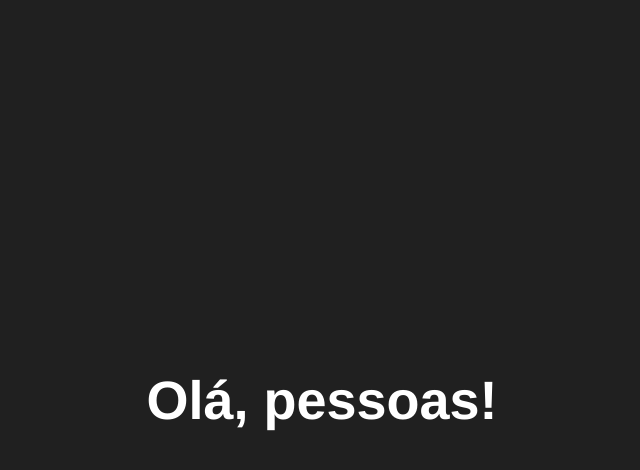
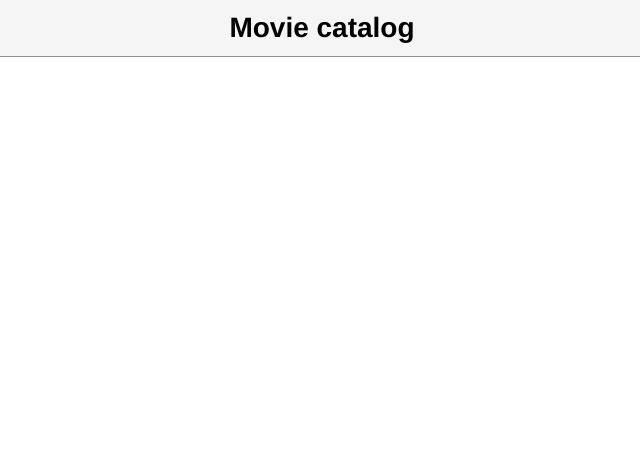
Before and after one commit to ppessanhadev/movie-catalog-monorepo, a React (Vite) app in the folder webapp/: page / in a window 1280 px wide. Shown: the top 470 px of the page, without its empty margins (318-958 px from the left). Built offline with nearby package versions, Linux system fonts and the light colour scheme.

Commit message:
feat(webapp): adds header

```diff
--- a/webapp/package.json
+++ b/webapp/package.json
@@ -2,6 +2,7 @@
   "name": "movie-catalog-webapp",
   "private": true,
   "version": "0.0.0",
+  "type": "module",
   "scripts": {
     "dev": "vite",
     "build": "tsc && vite build",
--- /dev/null
+++ b/webapp/src/components/Header/index.tsx
@@ -0,0 +1,9 @@
+import * as S from './styles';
+
+export const Header: React.FC = () => {
+  return (
+    <S.Header>
+      <h2>Movie catalog</h2>
+    </S.Header>
+  );
+};
--- /dev/null
+++ b/webapp/src/components/Header/styles.ts
@@ -0,0 +1,15 @@
+import styled from 'styled-components';
+
+export const Header = styled.header`
+  position: absolute;
+  border-bottom: 1px solid #909090;
+  background-color: #f5f5f5;
+  width: 100%;
+
+  h2 {
+    text-align: center;
+    padding: 12px 0;
+    font-size: 2.8rem;
+    font-weight: 600;
+  }
+`;
--- a/webapp/src/components/Hello/index.tsx
+++ /dev/null
@@ -1,8 +0,0 @@
-interface HelloProps {
-  message?: string;
-}
-
-export const Hello: React.FC<HelloProps> = ({ message }) => {
-  if (!message) return <></>;
-  return <h1>Olá, {message}</h1>;
-};
--- a/webapp/src/pages/Home/index.tsx
+++ b/webapp/src/pages/Home/index.tsx
@@ -1,10 +1,11 @@
-import { Hello } from '@components/Hello';
+import { Header } from '@components/Header';
 import * as S from './styles';
 
 export const Home: React.FC = () => {
   return (
-    <S.Container>
-      <Hello message='pessoas!' />
-    </S.Container>
+    <>
+      <Header />
+      <S.Container></S.Container>
+    </>
   );
 };
--- a/webapp/src/pages/Home/styles.ts
+++ b/webapp/src/pages/Home/styles.ts
@@ -6,10 +6,5 @@ export const Container = styled.div`
   align-items: center;
   width: 100vw;
   height: 100vh;
-  background-color: #202020;
-
-  h1 {
-    color: #fff;
-    font-size: 5.4rem;
-  }
+  background-color: #fff;
 `;
```
Also changed, not shown: webapp/.eslintrc.cjs, 1 other file (tests, documents, lock files or other folders).
